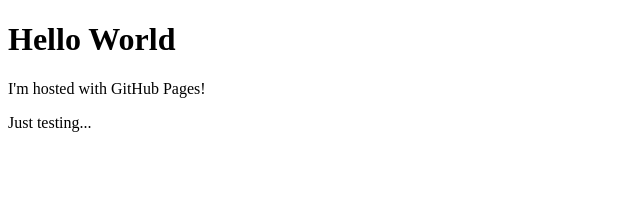
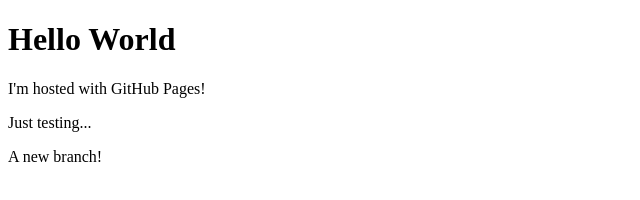
Before and after one commit to FReigM/freigm.github.io, a plain HTML site: page index.html in a window 1280 px wide. Shown: the whole page, without its empty margins (0-640 px from the left). Drawn offline with Linux system fonts and the light colour scheme.

Commit message:
Merge branch 'my-test-branch'

```diff
--- a/index.html
+++ b/index.html
@@ -5,6 +5,7 @@
   <h1>Hello World</h1>
   <p>I'm hosted with GitHub Pages!</p>
   <p>Just testing...</p>
+  <p>A new branch!</p>
 </body>
 
 </html>
```
